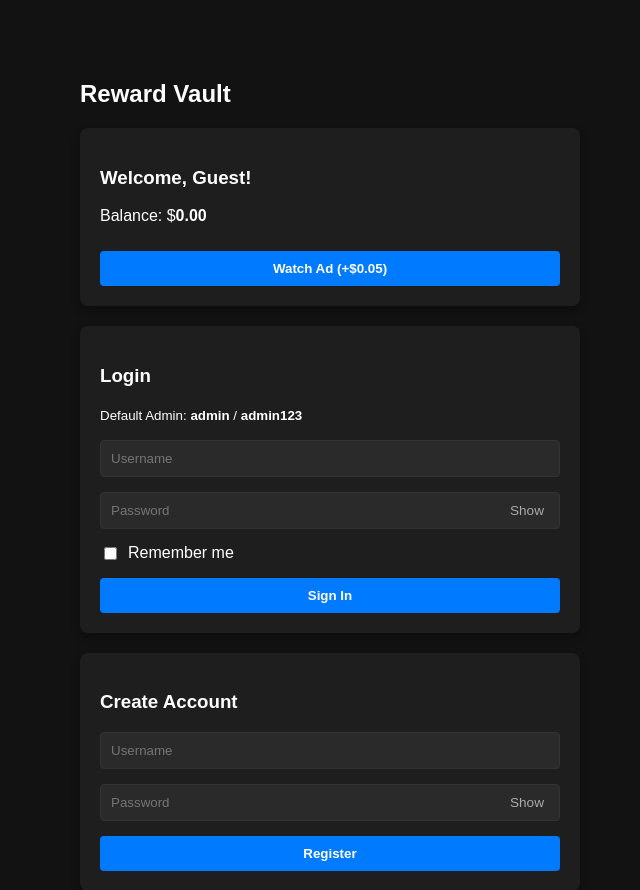
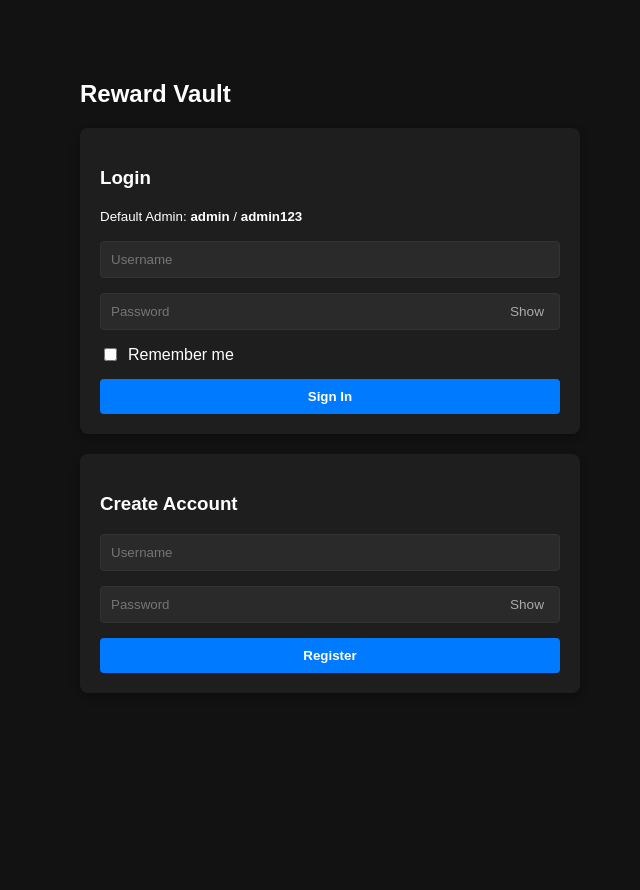
Before and after one commit to 01010000x01001011x01000001/reward-vault, a Flask app: page / in a window 1280 px wide. Shown: the top 890 px of the page, without its empty margins (310-950 px from the left). After the commit the page ends 673 px from the top, so only its background shows below. Run offline with Flask 3, Linux system fonts and the light colour scheme.

Commit message:
Update index.html

```diff
--- a/templates/index.html
+++ b/templates/index.html
@@ -112,7 +112,8 @@
 
     <h2>Reward Vault</h2>
 
-    <!-- User Header & Balance -->
+    {% if user.id != 0 %}
+    <!-- User Header & Balance (only shown once logged in) -->
     <div class="card">
         <h3>Welcome, {{ user.username }}!</h3>
         <p>Balance: $<strong><span id="user-balance">{{ "%.2f"|format(user.balance) }}</span></strong></p>
@@ -120,13 +121,10 @@
         <!-- Watch Ad Button -->
         <button type="button" id="ad-btn" class="btn btn-ad" onclick="startAd(event)">Watch Ad (+$0.05)</button>
 
-        {% if user.id != 0 %}
-            <br>
-            <a href="/logout" class="logout-link">Log Out</a>
-        {% endif %}
+        <br>
+        <a href="/logout" class="logout-link">Log Out</a>
     </div>
-
-    {% if user.id == 0 %}
+    {% else %}
     <!-- Login Form -->
     <div class="card">
         <h3>Login</h3>
```
